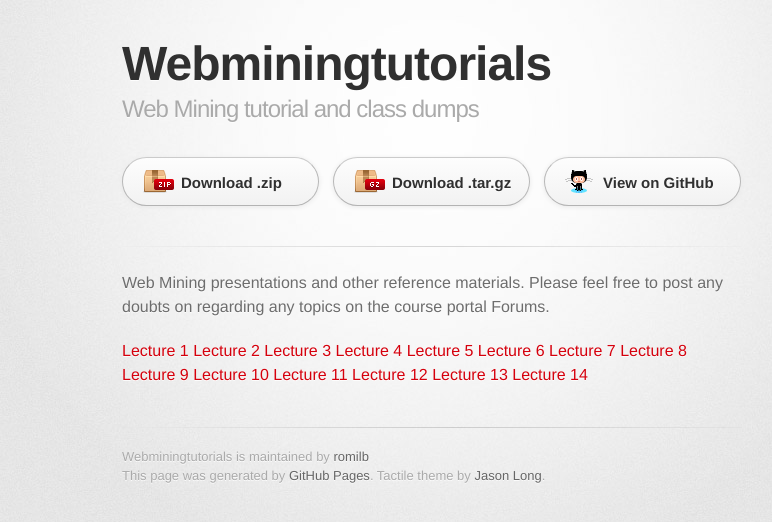
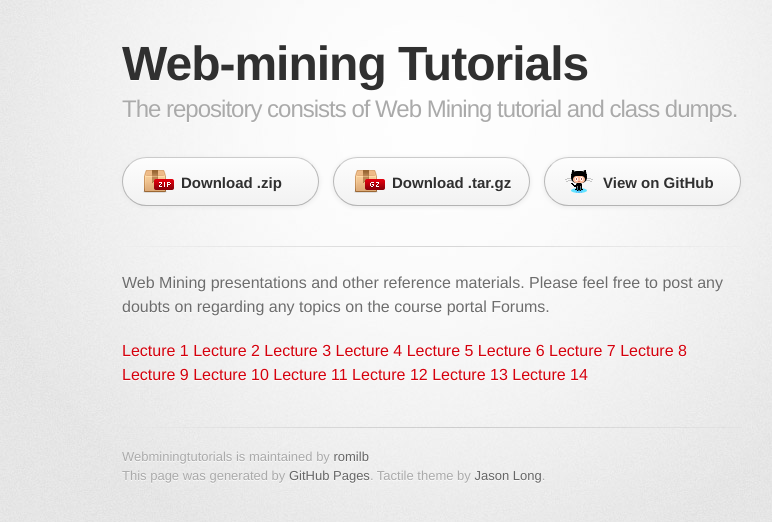
Before and after one commit to ayushidalmia/WebMiningTutorials, a plain HTML site: page index.html in a window 1280 px wide. Shown: the whole page, without its empty margins (208-980 px from the left). Drawn offline with Linux system fonts and the light colour scheme; a web font is replaced by a local one.

Commit message:
Update index.html

```diff
--- a/index.html
+++ b/index.html
@@ -10,7 +10,7 @@
     <!--[if lt IE 9]>
     <script src="//html5shiv.googlecode.com/svn/trunk/html5.js"></script>
     <![endif]-->
-    <title>Webminingtutorials by romilb</title>
+    <title>Web-Mining Tutorials</title>
   </head>
 
   <body>
@@ -18,8 +18,8 @@
       <div class="inner">
 
         <header>
-          <h1>Webminingtutorials</h1>
-          <h2>Web Mining tutorial and class dumps </h2>
+          <h1>Web-mining Tutorials</h1>
+          <h2>The repository consists of Web Mining tutorial and class dumps.</h2>
         </header>
 
         <section id="downloads" class="clearfix">
```
